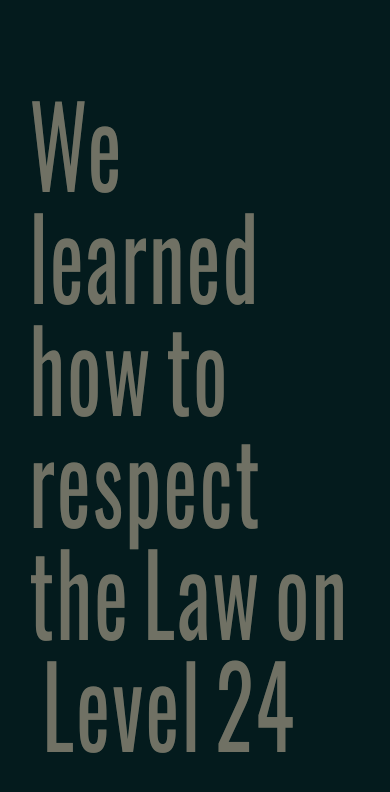
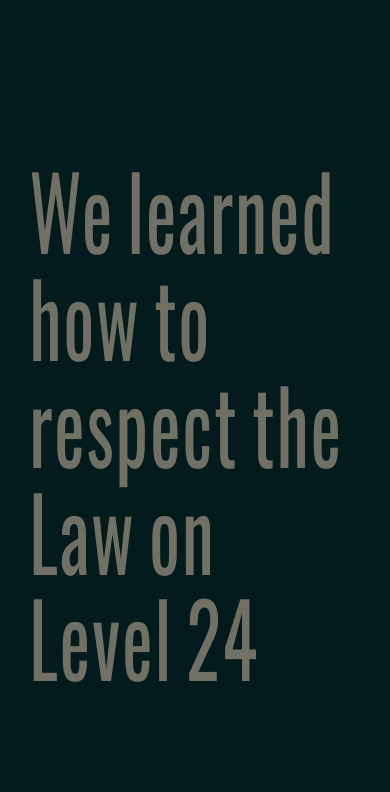
Before and after one commit to StringLOVERgirl/platform_react, a React (Vite) app: page / in a window 390 px wide. Shown: the top 792 px of the page. Built offline with nearby package versions, Linux system fonts and the light colour scheme.

Commit message:
preloaderh2react reafctoring

```diff
--- a/src/index.css
+++ b/src/index.css
@@ -187,7 +187,7 @@ h2 {
       left: 50%;
       z-index: 5;
       transform: translate(-50%,-50%);
-      line-height: 1.4;
+      /* line-height: 1.4; */
     }
 
 
@@ -800,7 +800,9 @@ display: flex;
 
     background:#041b1d
   }
-
+.preloader {
+  font-size: 4.5em;
+}
 }
 
 @media (min-width: 1300px) and (max-width:1500px) {
```
